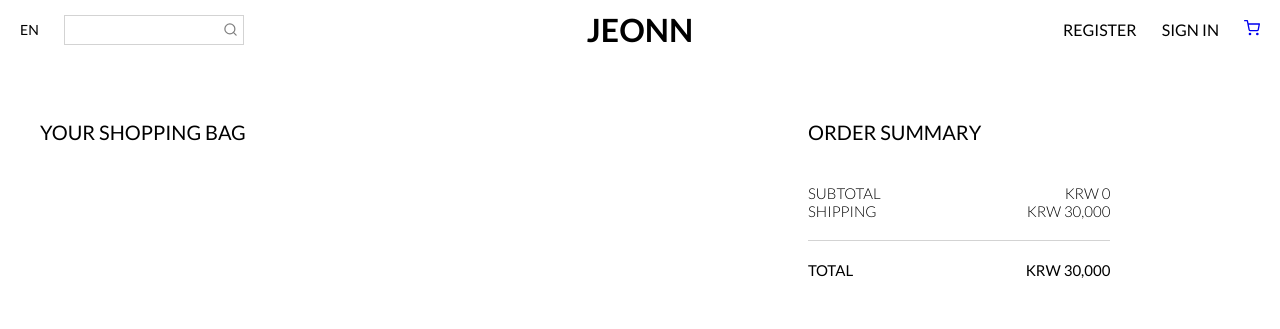
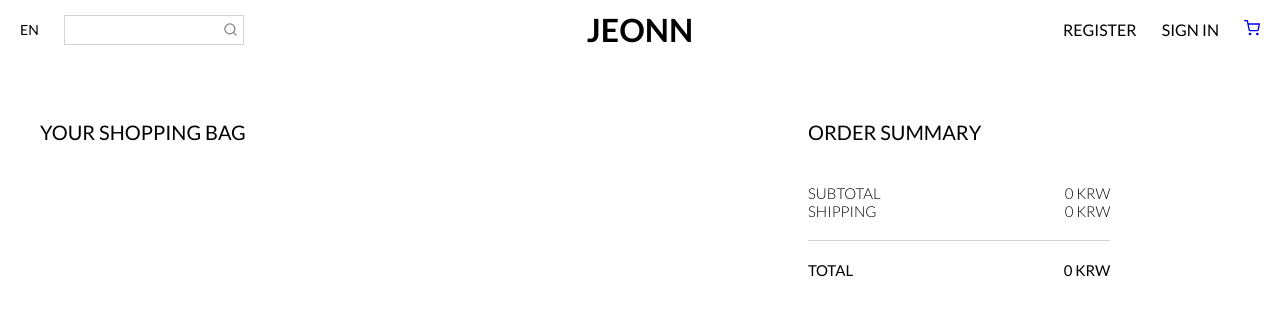
Before and after one commit to pauljeonn/react-ecommerce, a React (Create React App) app: page /cart in a window 1280 px wide. Shown: the top 329 px of the page. Built offline with nearby package versions, Linux system fonts and the light colour scheme.

Commit message:
minor changes

```diff
--- a/src/components/Navbar.jsx
+++ b/src/components/Navbar.jsx
@@ -98,8 +98,15 @@ const Navbar = () => {
 					</Link>
 				</Center>
 				<Right>
-					<MenuItem>REGISTER</MenuItem>
-					<MenuItem>SIGN IN</MenuItem>
+					<Link
+						to="/register"
+						style={{ textDecoration: 'none', color: 'black' }}
+					>
+						<MenuItem>REGISTER</MenuItem>
+					</Link>
+					<Link to="/login" style={{ textDecoration: 'none', color: 'black' }}>
+						<MenuItem>SIGN IN</MenuItem>
+					</Link>
 					<Link to="/cart">
 						<MenuItem>
 							<CartContainer>
--- a/src/pages/CartPage.jsx
+++ b/src/pages/CartPage.jsx
@@ -148,7 +148,9 @@ const CartPage = () => {
 									<Image src={product.img} />
 									<Details>
 										<ProductName>{product.title}</ProductName>
-										<ProductPrice>{product.price}</ProductPrice>
+										<ProductPrice>
+											{product.price.toLocaleString() + ` KRW`}
+										</ProductPrice>
 										<ProductSize>{`SIZE: ${product.size}`}</ProductSize>
 										<ProductColor>{`COLOR: ${product.color}`}</ProductColor>
 										<ProductAmountContainer>
@@ -168,18 +170,22 @@ const CartPage = () => {
 					<Summary>
 						<SummaryItem>
 							<SummaryItemText>SUBTOTAL</SummaryItemText>
-							<SummaryItemPrice>{`KRW ${cart.total.toLocaleString()}`}</SummaryItemPrice>
+							<SummaryItemPrice>{`${cart.total.toLocaleString()} KRW`}</SummaryItemPrice>
 						</SummaryItem>
 						<SummaryItem>
 							<SummaryItemText>SHIPPING</SummaryItemText>
-							<SummaryItemPrice>KRW 30,000</SummaryItemPrice>
+							<SummaryItemPrice>
+								{cart.total === 0 ? '0 KRW' : '30,000 KRW'}
+							</SummaryItemPrice>
 						</SummaryItem>
 						<Hr />
 						<SummaryItem>
 							<SummaryItemText type="total">TOTAL</SummaryItemText>
-							<SummaryItemPrice type="total">{`KRW ${(
-								cart.total + 30000
-							).toLocaleString()}`}</SummaryItemPrice>
+							<SummaryItemPrice type="total">
+								{cart.total === 0
+									? '0 KRW'
+									: `${(cart.total + 30000).toLocaleString()} KRW`}
+							</SummaryItemPrice>
 						</SummaryItem>
 					</Summary>
 					<RightButton type="filled">CHECKOUT NOW</RightButton>
--- a/src/pages/LoginPage.jsx
+++ b/src/pages/LoginPage.jsx
@@ -1,5 +1,7 @@
 import React from 'react';
+import { Link } from 'react-router-dom';
 import styled from 'styled-components';
+import Footer from '../components/Footer';
 
 const Container = styled.div`
 	width: 100vw;
@@ -59,13 +61,13 @@ const Button = styled.button`
 	cursor: pointer;
 `;
 
-const LinkContainer = styled.div`
+const RedirectContainer = styled.div`
 	margin-top: 50px;
 	display: flex;
 	flex-direction: column;
 `;
 
-const Link = styled.a`
+const Redirect = styled.a`
 	margin-top: 5px;
 	font-size: 15px;
 	font-weight: 300;
@@ -73,7 +75,6 @@ const Link = styled.a`
 
 	&:hover {
 		color: teal;
-		font-weight: 400;
 	}
 `;
 
@@ -89,12 +90,18 @@ const LoginPage = () => {
 					<Input placeholder="email address" />
 					<Input placeholder="password" />
 					<Button>SIGN IN</Button>
-					<LinkContainer>
-						<Link>Forgot password?</Link>
-						<Link>Create a new account?</Link>
-					</LinkContainer>
+					<RedirectContainer>
+						<Redirect>Forgot password?</Redirect>
+						<Link
+							to="/register"
+							style={{ textDecoration: 'none', color: 'black' }}
+						>
+							<Redirect>Create a new account?</Redirect>
+						</Link>
+					</RedirectContainer>
 				</Form>
 			</Wrapper>
+			<Footer />
 		</Container>
 	);
 };
--- a/src/pages/ProductPage.jsx
+++ b/src/pages/ProductPage.jsx
@@ -132,7 +132,9 @@ const ProductPage = () => {
 				<InfoContainer>
 					<Title>{product.title}</Title>
 					<Desc>{product.desc}</Desc>
-					<Price>{product.price}</Price>
+					<Price>
+						{product.price && product.price.toLocaleString() + ` KRW`}
+					</Price>
 					<FilterContainer>
 						<Filter>
 							<FilterTitle>COLOR</FilterTitle>
--- a/src/pages/RegisterPage.jsx
+++ b/src/pages/RegisterPage.jsx
@@ -1,5 +1,6 @@
 import React from 'react';
 import styled from 'styled-components';
+import Footer from '../components/Footer';
 
 const Container = styled.div`
 	width: 100vw;
@@ -77,6 +78,7 @@ const RegisterPage = () => {
 					<Button>CREATE ACCOUNT</Button>
 				</Form>
 			</Wrapper>
+			<Footer />
 		</Container>
 	);
 };
```
